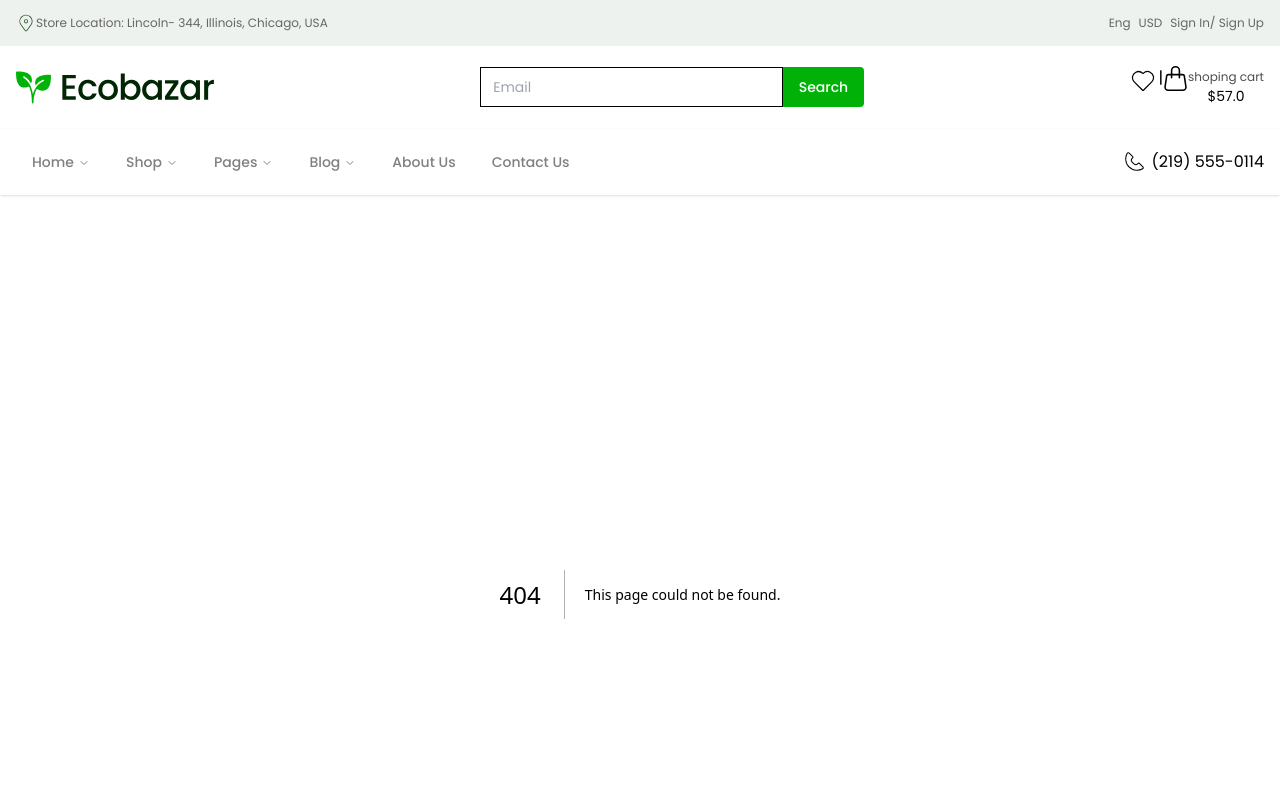
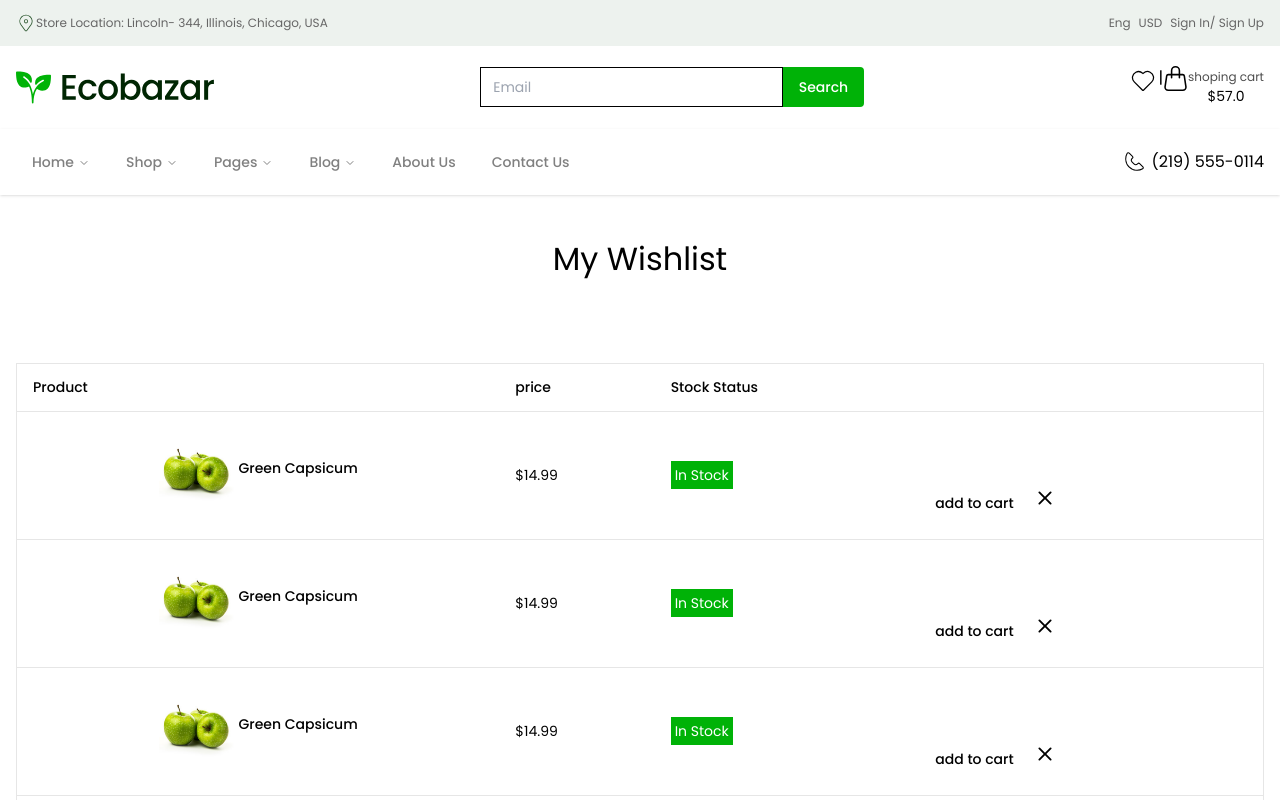
Before and after one commit to pankajjsdev/Ecobazar_FE, a Next.js app: page /wishlist in a window 1280 px wide. Before the commit this address had no page. Shown: the top 800 px of the page. Built offline with nearby package versions, Linux system fonts and the light colour scheme.

Commit message:
working on wishlist page

```diff
--- /dev/null
+++ b/app/(root)/wishlist/page.tsx
@@ -0,0 +1,58 @@
+import { Button } from "@/components/ui/button"
+import { BsX } from "react-icons/bs";
+import {
+    Table,
+    TableBody,
+    TableCaption,
+    TableCell,
+    TableHead,
+    TableHeader,
+    TableRow,
+} from "@/components/ui/table"
+import Image from "next/image"
+
+function page() {
+    return (
+        <div className="container my-3">
+            <h1 className="text-[32px] text-center my-10">My Wishlist</h1>
+            <Table className="border border-gray-gray1 my-10">
+                {/* <TableCaption>A list of your recent invoices.</TableCaption> */}
+                <TableHeader>
+                    <TableRow className="border-gray-gray1">
+                        <TableHead className="">Product</TableHead>
+                        <TableHead>price</TableHead>
+                        <TableHead>Stock Status</TableHead>
+                        <TableHead className="text-right"></TableHead>
+                    </TableRow>
+                </TableHeader>
+                <TableBody>
+                   {
+                    [1,2,3,4,5]?.map((item,index)=>{
+                        return(
+                            <TableRow key={index} className="border-gray-gray1">
+                            <TableCell className="font-medium flex items-center justify-center">
+                                <Image
+                                    src={"/images/products/product1.png"}
+                                    width={80}
+                                    height={80}
+                                    alt=""
+                                />
+                                <h1>    Green Capsicum</h1>
+                            </TableCell>
+                            <TableCell>$14.99</TableCell>
+                            <TableCell><span className={`p-1 text-white ${true ? 'bg-primary-primary' : 'bg-secondary-danger'}`}>In Stock</span></TableCell>
+                            <TableCell className="flex">
+                                <Button>add to cart</Button>
+                                <BsX size={30}/>
+                            </TableCell>
+                        </TableRow>
+                        )
+                    })
+                   }
+                </TableBody>
+            </Table>
+        </div>
+    )
+}
+
+export default page
--- a/components/_ui/header/index.tsx
+++ b/components/_ui/header/index.tsx
@@ -10,6 +10,7 @@ import { NavigationMenuDemo } from "./Desktop";
 import Image from "next/image";
 import { Button } from "@/components/ui/button";
 import Mobile from "./Mobile";
+import Link from "next/link";
 
 
 
@@ -50,7 +51,7 @@ function index() {
                         </div>
 
                         <div className="flex">
-                            <CiHeart size={30} />
+                          <Link href="/wishlist" >  <CiHeart size={30} /></Link>
 
                             <div className="flex">
                                 |    <BsHandbag size={25} />
--- /dev/null
+++ b/components/ui/table.tsx
@@ -0,0 +1,117 @@
+import * as React from "react"
+
+import { cn } from "@/lib/utils"
+
+const Table = React.forwardRef<
+  HTMLTableElement,
+  React.HTMLAttributes<HTMLTableElement>
+>(({ className, ...props }, ref) => (
+  <div className="relative w-full overflow-auto">
+    <table
+      ref={ref}
+      className={cn("w-full caption-bottom text-sm", className)}
+      {...props}
+    />
+  </div>
+))
+Table.displayName = "Table"
+
+const TableHeader = React.forwardRef<
+  HTMLTableSectionElement,
+  React.HTMLAttributes<HTMLTableSectionElement>
+>(({ className, ...props }, ref) => (
+  <thead ref={ref} className={cn("[&_tr]:border-b", className)} {...props} />
+))
+TableHeader.displayName = "TableHeader"
+
+const TableBody = React.forwardRef<
+  HTMLTableSectionElement,
+  React.HTMLAttributes<HTMLTableSectionElement>
+>(({ className, ...props }, ref) => (
+  <tbody
+    ref={ref}
+    className={cn("[&_tr:last-child]:border-0", className)}
+    {...props}
+  />
+))
+TableBody.displayName = "TableBody"
+
+const TableFooter = React.forwardRef<
+  HTMLTableSectionElement,
+  React.HTMLAttributes<HTMLTableSectionElement>
+>(({ className, ...props }, ref) => (
+  <tfoot
+    ref={ref}
+    className={cn(
+      "border-t bg-slate-100/50 font-medium [&>tr]:last:border-b-0 dark:bg-slate-800/50",
+      className
+    )}
+    {...props}
+  />
+))
+TableFooter.displayName = "TableFooter"
+
+const TableRow = React.forwardRef<
+  HTMLTableRowElement,
+  React.HTMLAttributes<HTMLTableRowElement>
+>(({ className, ...props }, ref) => (
+  <tr
+    ref={ref}
+    className={cn(
+      "border-b transition-colors hover:bg-slate-100/50 data-[state=selected]:bg-slate-100 dark:hover:bg-slate-800/50 dark:data-[state=selected]:bg-slate-800",
+      className
+    )}
+    {...props}
+  />
+))
+TableRow.displayName = "TableRow"
+
+const TableHead = React.forwardRef<
+  HTMLTableCellElement,
+  React.ThHTMLAttributes<HTMLTableCellElement>
+>(({ className, ...props }, ref) => (
+  <th
+    ref={ref}
+    className={cn(
+      "h-12 px-4 text-left align-middle font-medium text-slate-500 [&:has([role=checkbox])]:pr-0 dark:text-slate-400",
+      className
+    )}
+    {...props}
+  />
+))
+TableHead.displayName = "TableHead"
+
+const TableCell = React.forwardRef<
+  HTMLTableCellElement,
+  React.TdHTMLAttributes<HTMLTableCellElement>
+>(({ className, ...props }, ref) => (
+  <td
+    ref={ref}
+    className={cn("p-4 align-middle [&:has([role=checkbox])]:pr-0", className)}
+    {...props}
+  />
+))
+TableCell.displayName = "TableCell"
+
+const TableCaption = React.forwardRef<
+  HTMLTableCaptionElement,
+  React.HTMLAttributes<HTMLTableCaptionElement>
+>(({ className, ...props }, ref) => (
+  <caption
+    ref={ref}
+    className={cn("mt-4 text-sm text-slate-500 dark:text-slate-400", className)}
+    {...props}
+  />
+))
+TableCaption.displayName = "TableCaption"
+
+export {
+  Table,
+  TableHeader,
+  TableBody,
+  TableFooter,
+  TableHead,
+  TableRow,
+  TableCell,
+  TableCaption,
+}
```
